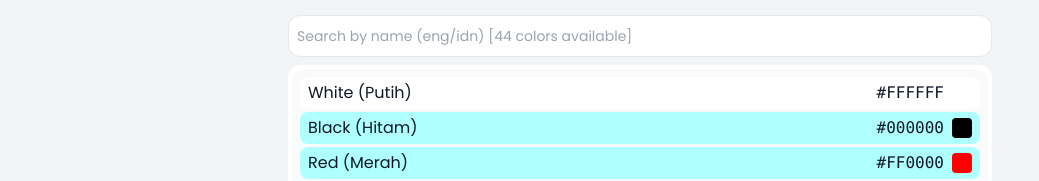
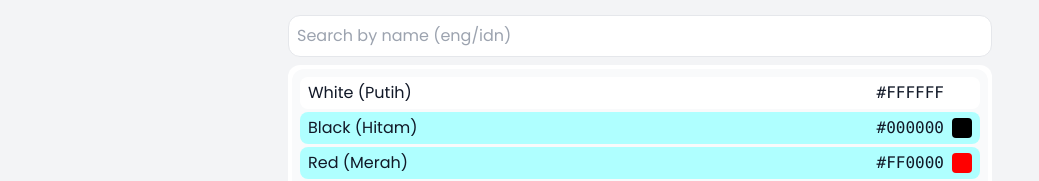
Before and after one commit to mkhotamirais/landing-khotami, a React (Vite) app: page /symbol-color in a window 1280 px wide. Shown: the top 181 px of the page, without its empty margins (0-1039 px from the left). Built offline with nearby package versions, Linux system fonts and the light colour scheme; a web font is replaced by a local one.

Commit message:
sedikit tambaha pada color app

```diff
--- a/src/pages/apps/SymbolColor.jsx
+++ b/src/pages/apps/SymbolColor.jsx
@@ -30,7 +30,11 @@ export default function SymbolColor() {
         <div className="relative h-1/2 rounded-xl bg-gray-50 flex flex-col">
           <div className="h-5/6 flex flex-col overflow-y-scroll rounded p-2 gap-[0.2rem]">
             {symbolColorMenus
-              .filter((c) => c.nameEng.includes(search) || c.nameIdn.includes(search))
+              .filter(
+                (c) =>
+                  c.nameEng.toLowerCase().includes(search.toLowerCase()) ||
+                  c.nameIdn.toLowerCase().includes(search.toLowerCase())
+              )
               .map((item) => (
                 <motion.button
                   key={item.hex}
@@ -39,7 +43,7 @@ export default function SymbolColor() {
                   animate={{ backgroundColor: active === `${item.hex}` ? `${item.hex}` : "#afffff" }}
                   whileHover={{ backgroundColor: `${colorData.hex}` }}
                 >
-                  <div>
+                  <div className="text-left">
                     {item.nameEng} ({item.nameIdn})
                   </div>
                   <div className="flex gap-2 items-center">
@@ -48,6 +52,9 @@ export default function SymbolColor() {
                   </div>
                 </motion.button>
               ))}
+            <p className="text-center my-2">
+              Source: ChatGPT <br /> (44 colors available)
+            </p>
           </div>
           <div className={`${colorData.bgHex} h-1/6 rounded-xl m-1 gap-1 flex items-center justify-center`}>
             <span className="capitalize">{colorData.nameEng}</span>:
@@ -90,8 +97,8 @@ export function SearchColor({ search, setSearch }) {
       value={search}
       type="search"
       onChange={(e) => setSearch(e.target.value)}
-      className="border placeholder:text-sm w-full rounded-xl p-2 focus:outline-cyan-500 mb-2"
-      placeholder="Search by name (eng/idn) [44 colors available]"
+      className="border w-full rounded-xl p-2 focus:outline-cyan-500 mb-2"
+      placeholder="Search by name (eng/idn)"
     />
   );
 }
```
